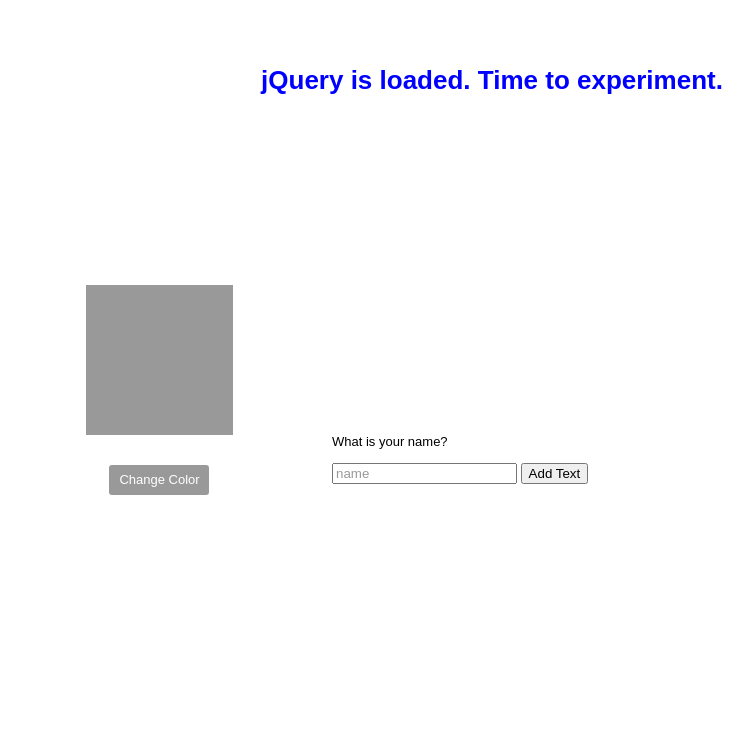
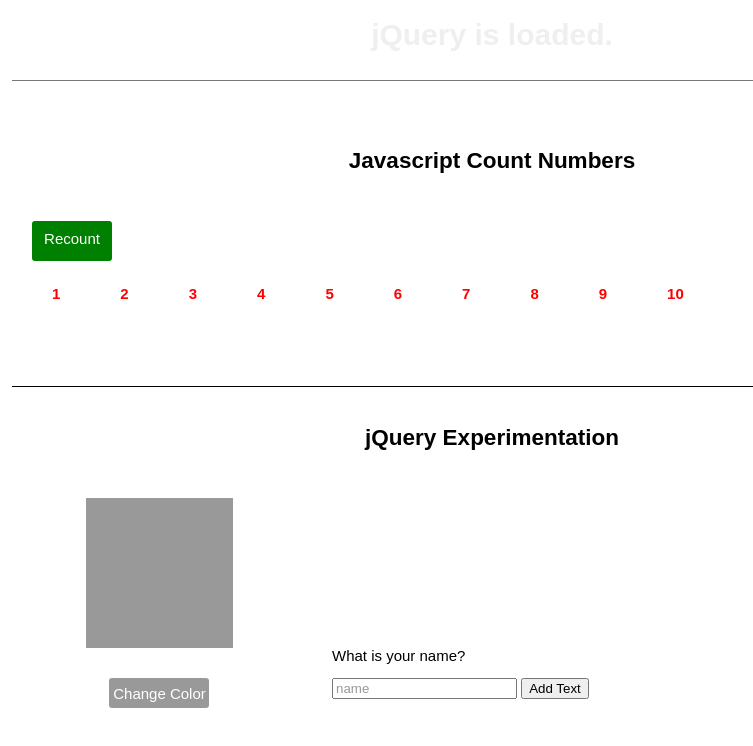
Before and after one commit to rjgoetz/webdev2, a plain HTML site: page week9/assignment9/index.html in a window 1280 px wide. Shown: the whole page, without its empty margins (148-901 px from the left). Drawn offline with Linux system fonts and the light colour scheme.

Commit message:
updated files

```diff
--- a/week9/assignment9/global.css
+++ b/week9/assignment9/global.css
@@ -17,18 +17,53 @@
 body {
   width: 960px;
   margin: 0 auto;
-  font: 13px/1 sans-serif;
+  font: 15px/1 sans-serif;
 }
 
 header h1 {
-  height: 150px;
-  padding: 50px;
-  color: blue;
+  color: #efefef;
   text-align: center;
+  padding-bottom: 30px;
+  border-bottom: 1px solid #777;
 }
 
-main {
-  padding-top: 100px;
+h2 {
+  text-align: center;
+  padding-bottom: 30px;
+}
+
+.javascript {
+  margin-bottom: 40px;
+  border-bottom: 1px solid black;
+  padding: 30px 0 60px 0;
+}
+
+ul {
+  padding: 0;
+  list-style-type: none;
+}
+
+li {
+  display: inline-block;
+  padding: 10px 20px;
+  margin-left: 20px;
+  color: red;
+  font-weight: bold;
+}
+
+#btn0 {
+  color: #fff;
+  background-color: green;
+  height: 40px;
+  width: 80px;
+  margin-left: 20px;
+  border-radius: 3px;
+  cursor: pointer;
+}
+
+#btn0 p {
+  text-align: center;
+  padding-top: 10px;
 }
 
 .box1 {
@@ -56,7 +91,7 @@
 .box2 {
   height: 150px;
   font-size: 2em;
-  color: blue;
+  color: orange;
 }
 
 form input {
--- a/week9/assignment9/index.html
+++ b/week9/assignment9/index.html
@@ -10,6 +10,16 @@
     </header>
 
     <main>
+      <div class="javascript">
+        <h2>Javascript Count Numbers</h2>
+        <div id="btn0">
+          <p>Recount</p>
+        </div>
+        <ul id="numbers"></ul>
+
+      </div>
+      <div>
+        <h2>jQuery Experimentation</h2>
         <div class="col1-3">
           <div class="box1"></div>
           <div class="btn1">
@@ -25,6 +35,7 @@
             <button type="button">Add Text</button>
           </form>
         </div>
+      </div>
     </main>
 
     <script src="jquery-1.11.3.min.js"></script>
--- a/week9/assignment9/main.js
+++ b/week9/assignment9/main.js
@@ -1,13 +1,40 @@
 // main.js
 
-// load text on document.ready
-$("document").ready(function() {
-  document.getElementById("headline").innerHTML = "jQuery is loaded. Time to experiment.";
-  addColor();
-  addNameToPage();
-});
+// global variables
+var
+  numbersElement = document.getElementById("numbers"),
+  i = 1
+;
 
-// add color with a button
+// count from 1 to 10
+function countNumbers() {
+  setTimeout(function() {
+    var newListItem = document.createElement("li");
+    numbersElement.appendChild(newListItem);
+    var newListText = document.createTextNode(i);
+    newListItem.appendChild(newListText);
+    i++;
+    if (i < 11) {
+      countNumbers();
+    }
+  }, 100)
+};
+
+// restart count on button click
+function btnRecount() {
+  numbersElement.innerHTML = "";
+  i = 1;
+  countNumbers();
+};
+
+document.getElementById("btn0").addEventListener("click", btnRecount);
+
+
+/* ********************** */
+/* jQuery experimentation */
+/* ********************** */
+
+// add color by clicking button
 function addColor() {
   $(".btn1").click(function() {
     $(".box1").toggleClass("green");
@@ -22,4 +49,10 @@
   });
 };
 
-// add accordion nav
+// load functions on document.ready
+$("document").ready(function() {
+  document.getElementById("headline").innerHTML = "jQuery is loaded.";
+  countNumbers();
+  addColor();
+  addNameToPage();
+});
```
Lines whose indentation alone changed are shown as unchanged.
